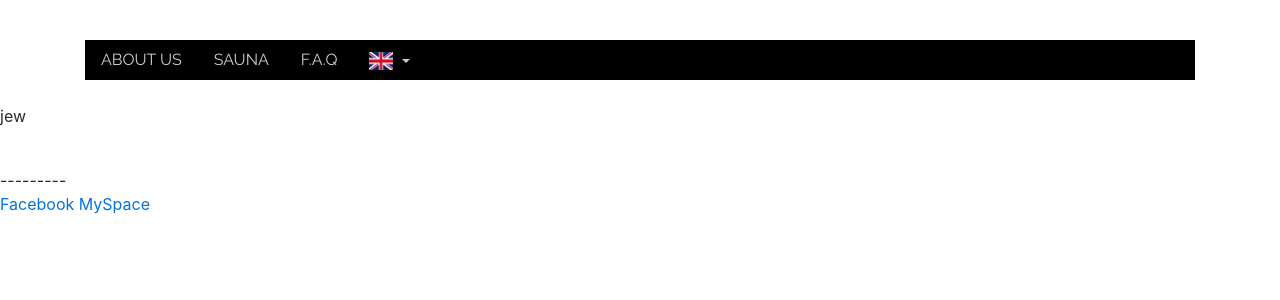
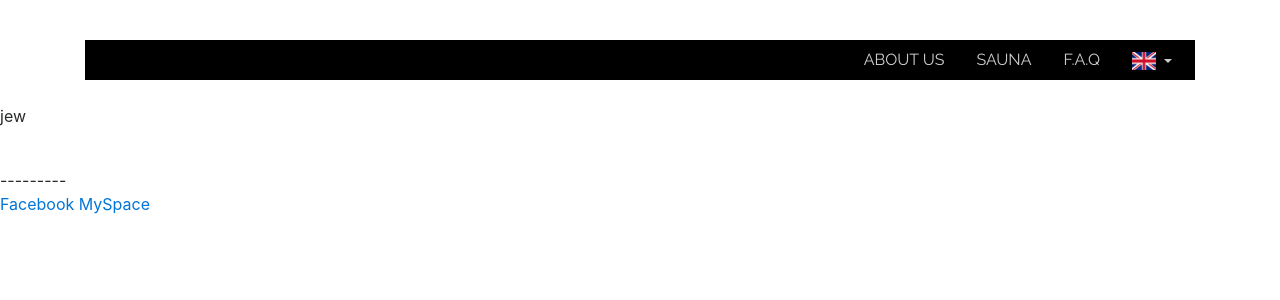
Before and after one commit to joelmu/SteamySauna, a PHP site: page /homePage.php in a window 1280 px wide. Shown: the top 300 px of the page. Run offline with PHP 8.4, Linux system fonts and the light colour scheme; some libraries are stand-ins or nearby versions.

Commit message:
Changes.

```diff
--- a/karhusauna/webPage/header_menu_bar.php
+++ b/karhusauna/webPage/header_menu_bar.php
@@ -33,7 +33,7 @@
 
     	<div id="navigation-bar">
     	<!-- Navigation bar -->
-		    <ul class="nav">
+		    <ul class="nav justify-content-end">
 		  		<li class="nav-item">
 		    		<a class="nav-link active" href="#"><?php echo $lang['MENU_ABOUT_US']; ?></a>
 		  		</li>
```
